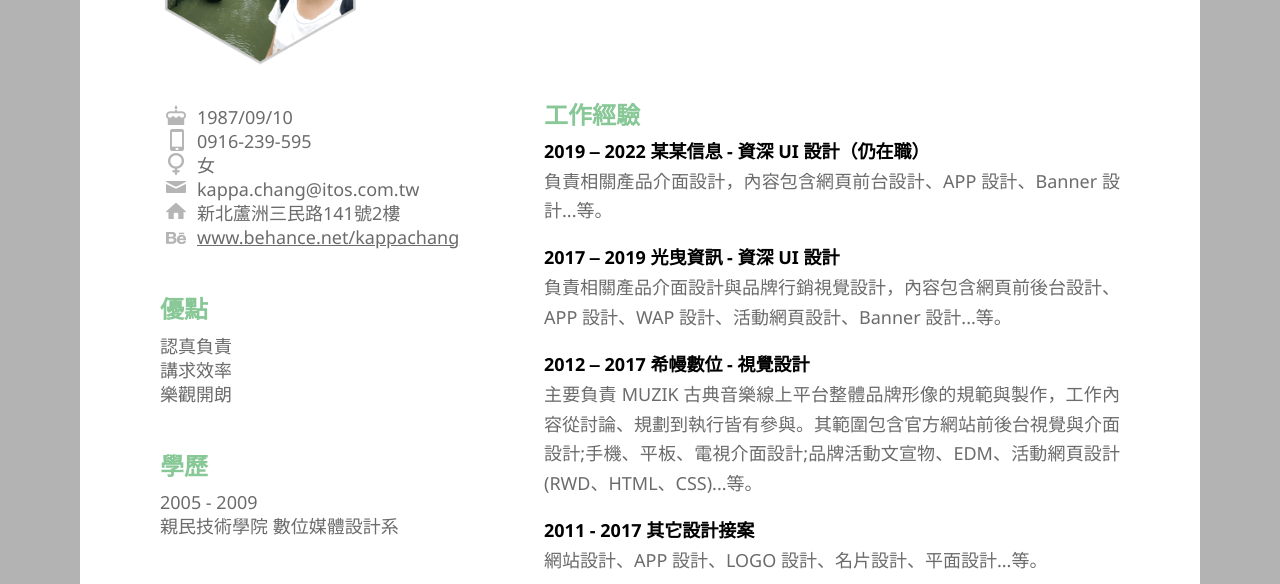
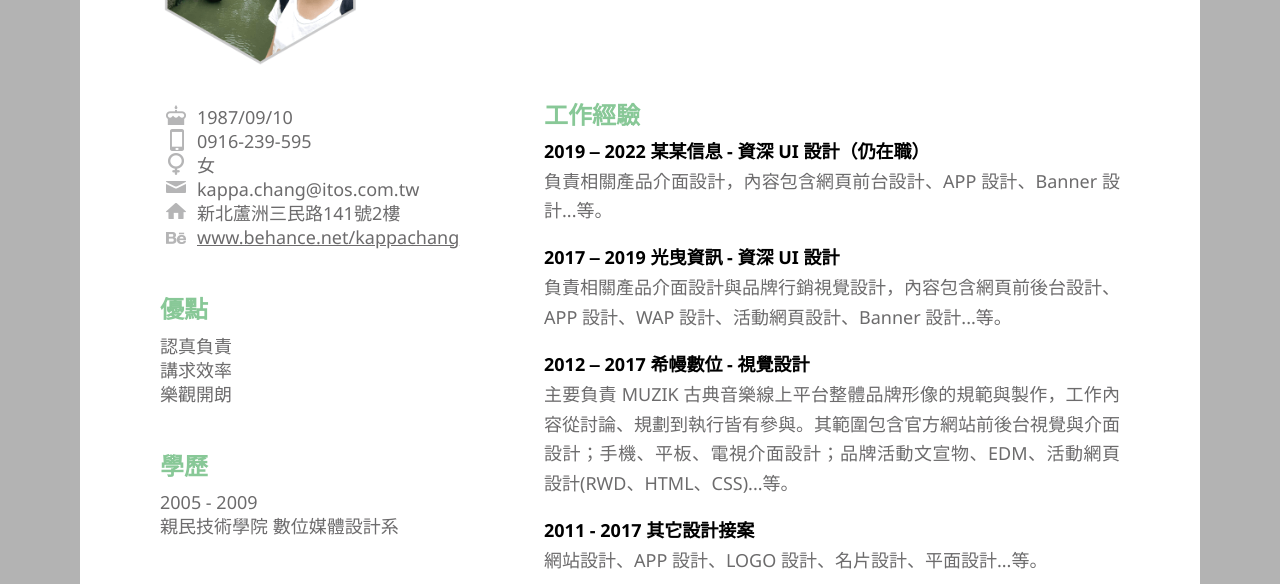
Before and after one commit to KappaChang/resume, a plain HTML site: page index.html in a window 1280 px wide. Shown: the part 216-800 px from the top of the page. Drawn offline with Linux system fonts and the light colour scheme.

Commit message:
修改為全形標點符號

```diff
--- a/index.html
+++ b/index.html
@@ -98,7 +98,7 @@
 					</div>
 					<div class="wow fadeInUp" data-wow-delay="2.1s">
 						<h3 class="resume-subtitle">2012 ‒ 2017 希幔數位 - 視覺設計</h3>
-						<div class="desc">主要負責 MUZIK 古典音樂線上平台整體品牌形像的規範與製作，工作內容從討論、規劃到執行皆有參與。其範圍包含官方網站前後台視覺與介面設計;手機、平板、電視介面設計;品牌活動文宣物、EDM、活動網頁設計(RWD、HTML、CSS)...等。</div>
+						<div class="desc">主要負責 MUZIK 古典音樂線上平台整體品牌形像的規範與製作，工作內容從討論、規劃到執行皆有參與。其範圍包含官方網站前後台視覺與介面設計；手機、平板、電視介面設計；品牌活動文宣物、EDM、活動網頁設計(RWD、HTML、CSS)...等。</div>
 					</div>
 					<div class="wow fadeInUp" data-wow-offset="200" data-wow-delay=".3s">
 						<h3 class="resume-subtitle">2011 - 2017 其它設計接案</h3>
```
